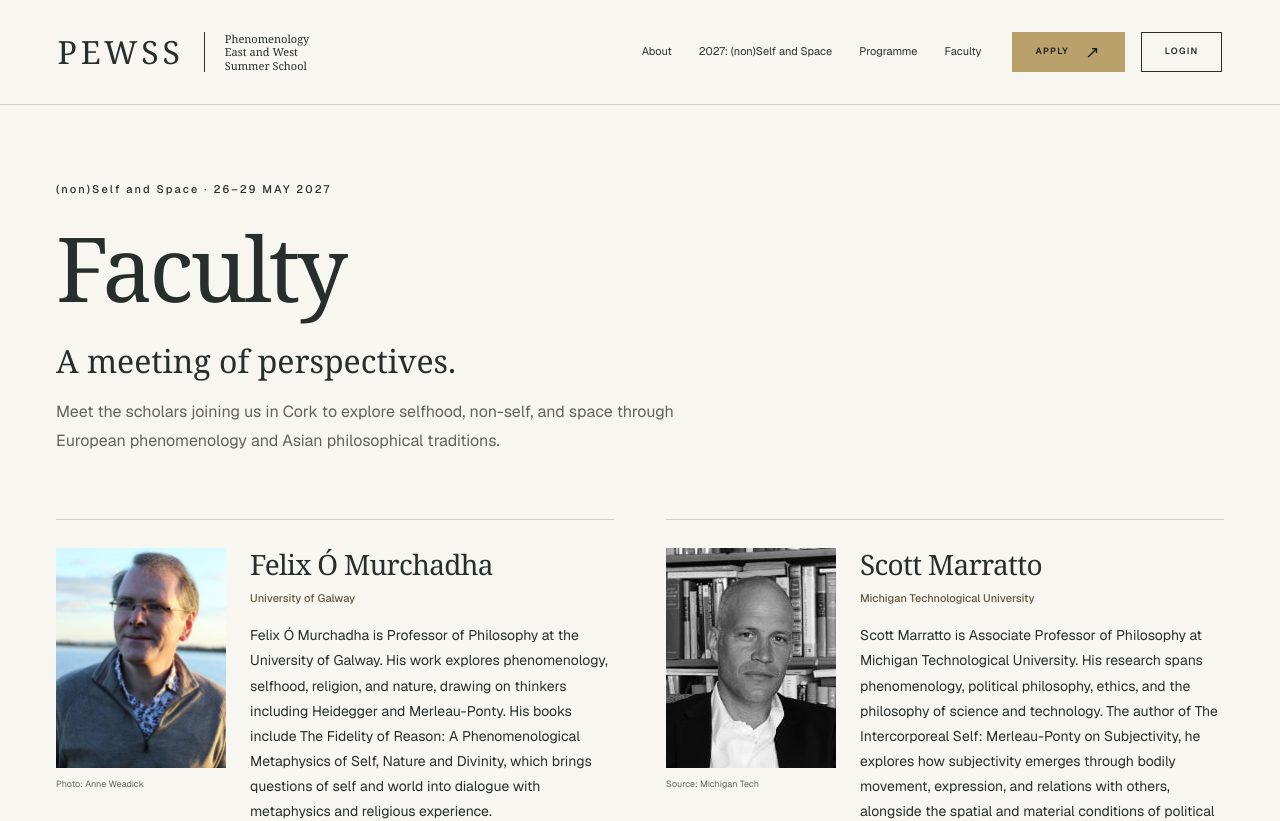
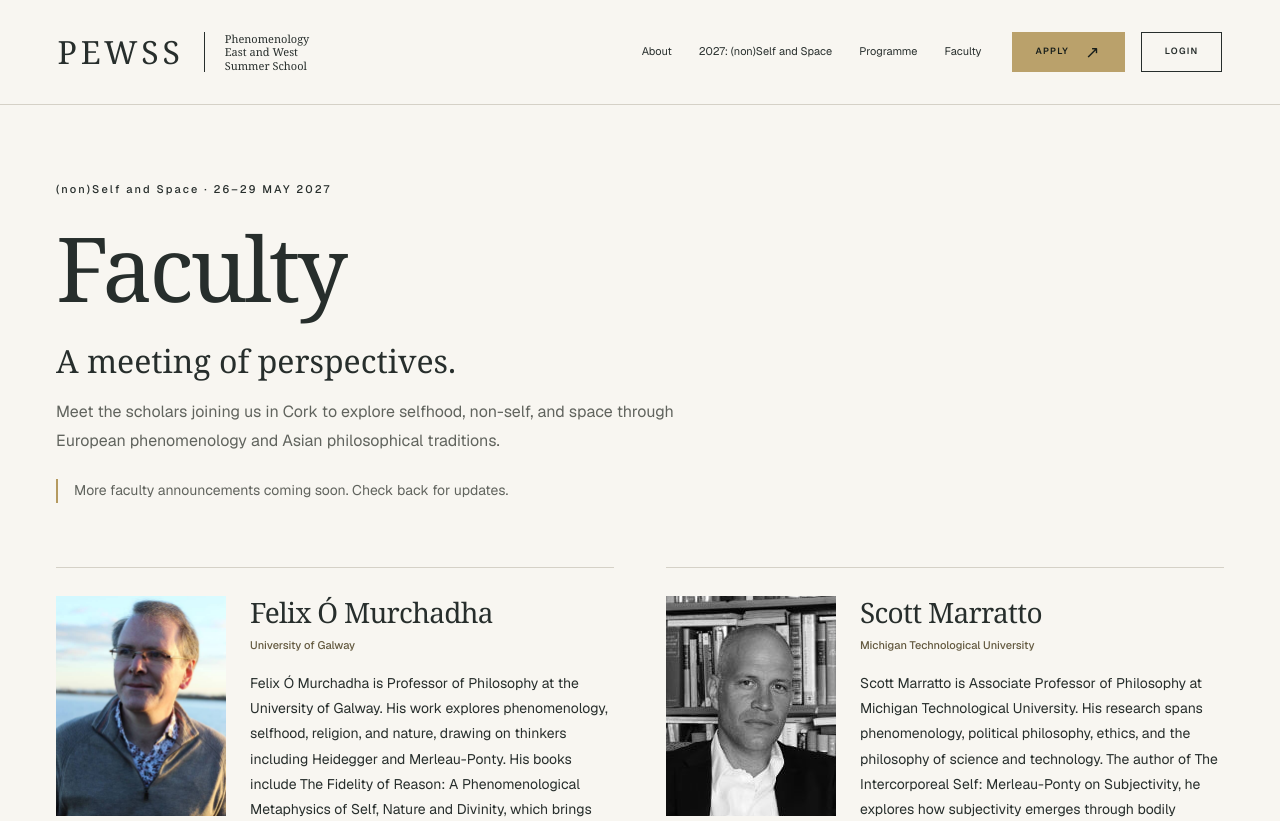
Before and after one commit to AdamLoughnane/PEWSS, a Next.js app: page /faculty in a window 1280 px wide. Shown: the top 821 px of the page. Built offline with nearby package versions, Linux system fonts and the light colour scheme.

Commit message:
Add notice of further faculty announcements

```diff
--- a/app/faculty/faculty.module.css
+++ b/app/faculty/faculty.module.css
@@ -28,6 +28,15 @@
   color: var(--muted);
   font-size: 16px;
   line-height: 1.8;
+}
+
+.updates {
+  margin-top: 24px;
+  padding-left: 16px;
+  border-left: 2px solid var(--gold);
+  color: var(--muted);
+  font-size: 14px;
+  line-height: 1.7;
 }
 
 .grid {
--- a/app/faculty/page.tsx
+++ b/app/faculty/page.tsx
@@ -22,6 +22,7 @@ export default function FacultyPage() {
           <h1>Faculty</h1>
           <p className={facultyStyles.lead}>A meeting of perspectives.</p>
           <p className={facultyStyles.description}>Meet the scholars joining us in Cork to explore selfhood, non-self, and space through European phenomenology and Asian philosophical traditions.</p>
+          <p className={facultyStyles.updates}>More faculty announcements coming soon. Check back for updates.</p>
         </header>
 
         <section className={facultyStyles.grid} aria-label="2027 faculty profiles">
```
